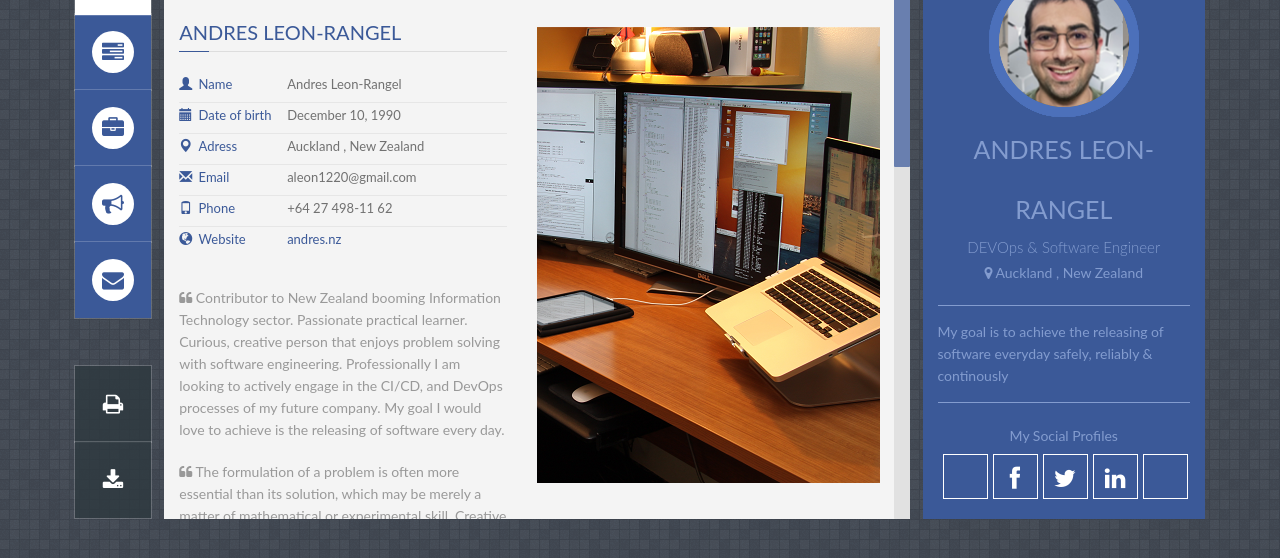
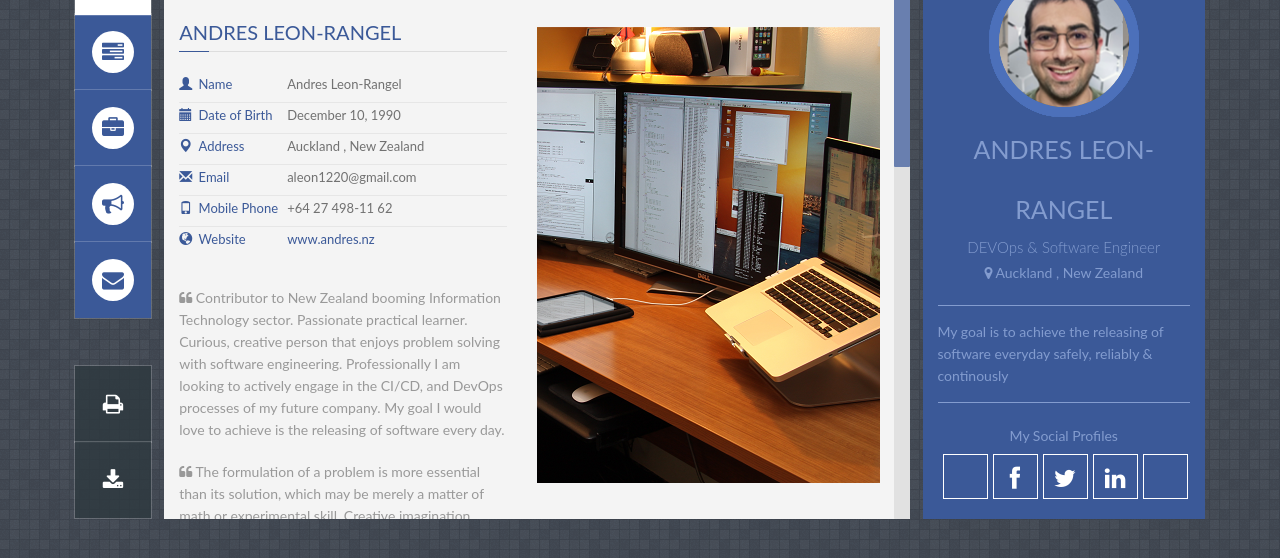
Before and after one commit to aleon1220/aleon1220.github.io, a Jekyll site: the page built from index.html, in a window 1280 px wide. Shown: the part 221-779 px from the top of the page. Built offline with Jekyll 4.4.1, drawn with Linux system fonts in a browser that asks for light colours; some web fonts are replaced; some of the changed text lies outside the part shown.

Commit message:
minor improvements header, footer CV Started adding defined categories to CV HTML

```diff
--- a/_includes/cv.html
+++ b/_includes/cv.html
@@ -10,7 +10,7 @@
 
         <!-- .title_content -->
         <div class="title_content" style="float: none;">
-            <div class="text_content">Designs skills</div>
+            <div class="text_content">Industry Knowledge</div>
             <div class="clear"></div>
         </div>
         <!-- /.title_content -->
--- a/_includes/footer.html
+++ b/_includes/footer.html
@@ -1,5 +1,4 @@
     <footer class="footer">
 
 
-
     </footer>
--- a/_includes/head.html
+++ b/_includes/head.html
@@ -1,13 +1,11 @@
     <head>
 
         <title>Andres Leon Rangel</title>
-
         <meta http-equiv="content-type" content="text/html; charset=utf-8"/>
         <meta http-equiv="X-UA-Compatible" content="IE=edge,chrome=1">
         <meta name="viewport" content="width=device-width, initial-scale=1, maximum-scale=1"/>
-
-        <meta name="description" content="FlexyCodes - FlexyCard vCard Template. Creating my personal page!"/>
-
+        <meta name="description" content="Integration Software developer - DevOps Engineer"/>
+        <!-- FlexyCodes - FlexyCard vCard Template. Creating my personal page!-->
         <!-- CSS | bootstrap -->
         <!-- Credits: http://getbootstrap.com/ -->
         <link  rel="stylesheet" type="text/css" href="assets/css/bootstrap.min.css" />
@@ -60,5 +58,4 @@
             }
 
         </style>
-
     </head>
--- a/_includes/profile.html
+++ b/_includes/profile.html
@@ -22,14 +22,14 @@
 
             <li>
                 <i class="glyphicon glyphicon-calendar"></i>
-                <label>Date of birth</label>
+                <label>Date of Birth</label>
                 <span class="value">December 10, 1990</span>
                 <div class="clear"></div>
             </li>
 
             <li>
                 <i class="glyphicon glyphicon-map-marker"></i>
-                <label>Adress</label>
+                <label>Address</label>
                 <span class="value">Auckland , New Zealand</span>
                 <div class="clear"></div>
             </li>
@@ -43,7 +43,7 @@
 
             <li>
                 <i class="glyphicon glyphicon-phone"></i>
-                <label>Phone</label>
+                <label>Mobile Phone</label>
                 <span class="value">+64 27 498-11 62</span>
                 <div class="clear"></div>
             </li>
@@ -51,7 +51,7 @@
             <li>
                 <i class="glyphicon glyphicon-globe"></i>
                 <label>Website</label>
-                <span class="value"><a href="#" target="_blank">andres.nz</a></span>
+                <span class="value"><a href="#" target="_blank">www.andres.nz</a></span>
                 <div class="clear"></div>
             </li>
         </ul>
@@ -60,12 +60,12 @@
         <p style="margin-bottom:20px">
             <i class="fa fa-quote-left"></i>
             Contributor to New Zealand booming Information Technology sector. Passionate practical learner. Curious, creative person that enjoys problem solving with software engineering.
-Professionally I am looking to actively engage in the CI/CD, and DevOps processes of my future company. My goal I would love to achieve is the releasing of software every day.
+            Professionally I am looking to actively engage in the CI/CD, and DevOps processes of my future company. My goal I would love to achieve is the releasing of software every day.
         </p>
 
          <p style="margin-bottom:20px">
             <i class="fa fa-quote-left"></i>
-            The formulation of a problem is often more essential than its solution, which may be merely a matter of mathematical or experimental skill. Creative imagination raises new questions, new possibilities,a new angle to regard old problems... marks real advances in science.
+            The formulation of a problem is more essential than its solution, which may be merely a matter of math or experimental skill. Creative imagination raises new questions, new possibilities,a new angle to regard old problems... marks real advances in science.
             Albert Einstein
         </p>
 
--- a/_includes/scripts.html
+++ b/_includes/scripts.html
@@ -86,7 +86,6 @@
         /*Calling the setImageDirection function of the HeadImage class
          * to display the correct image*/
         imageOne.setImageDirection();
-
     }
 
 </script>
```
